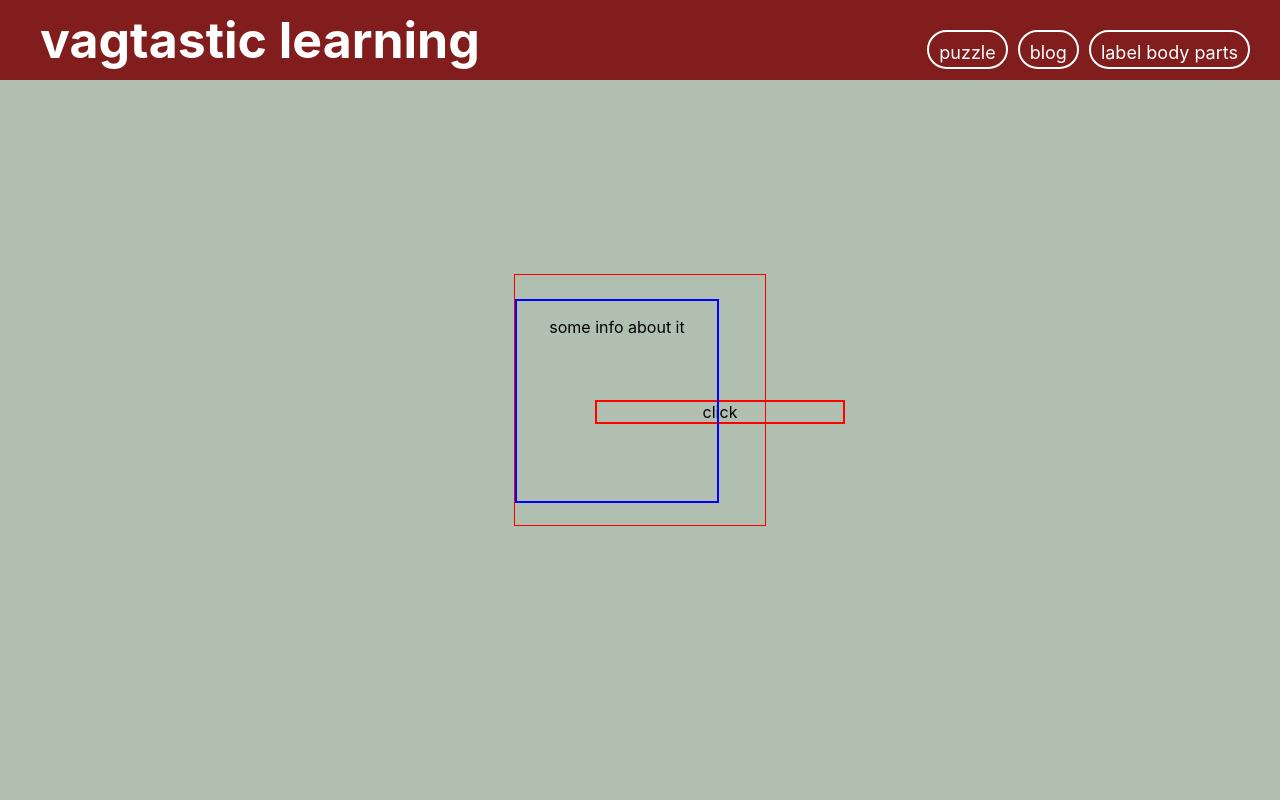
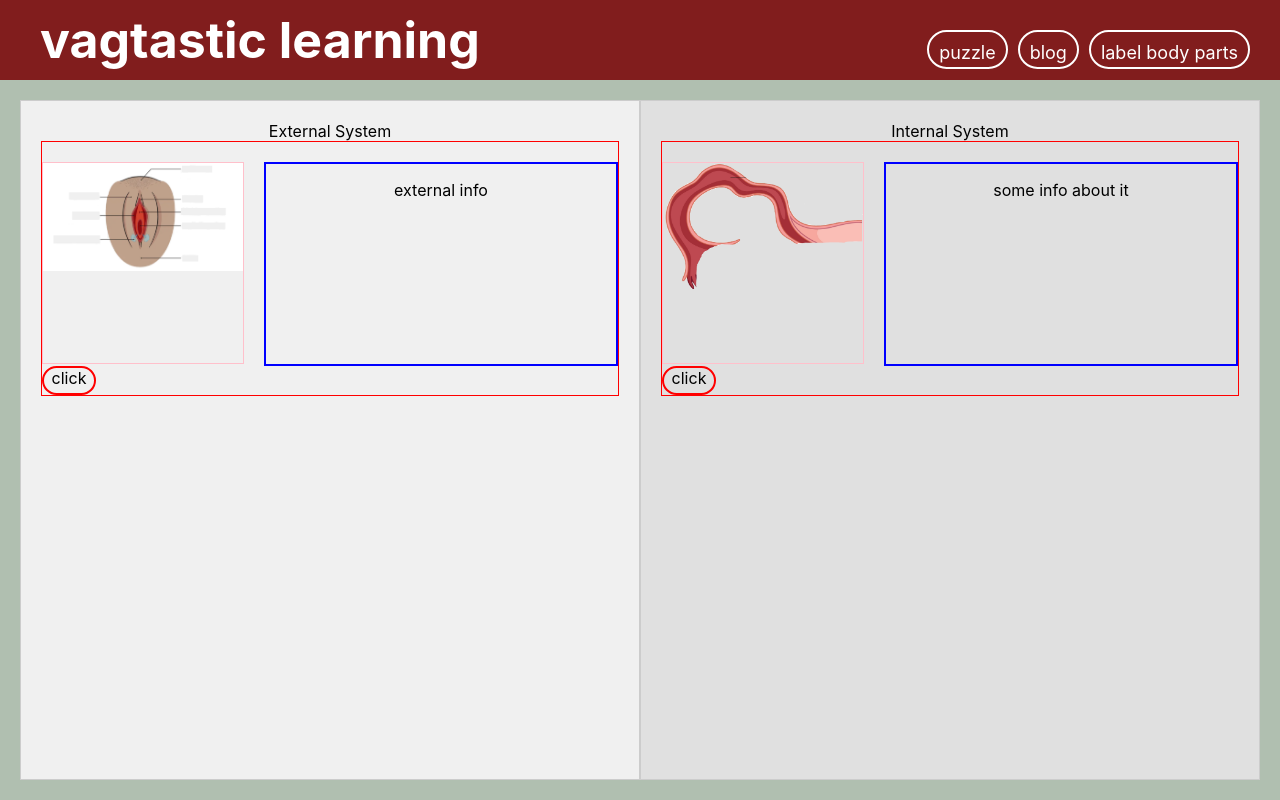
Before and after one commit to sumeetminhas/womens_health, a React (Create React App) app: page /fillblank in a window 1280 px wide. Built offline with nearby package versions, Linux system fonts and the light colour scheme.

Commit message:
info page about int and ext system

```diff
--- a/src/components/Carousel.js
+++ b/src/components/Carousel.js
@@ -31,7 +31,6 @@ export const Carousel = ({children}) => {
           {children}
         </div>
 
-
       </div>
       <div className="carousel__right" onClick={() => setPosition(position + 1)}></div>
 
--- a/src/components/FillBlank.css
+++ b/src/components/FillBlank.css
@@ -1,7 +1,7 @@
-/*
+
 .container {
   display: flex;
-  height: 100vh;
+  min-height: 100vh;
   width: 100%;
 }
 
@@ -26,4 +26,4 @@
 
 .int-container {
   background-color: #e0e0e0;
-} */
+}
--- a/src/components/FillBlank.js
+++ b/src/components/FillBlank.js
@@ -1,49 +1,83 @@
 import React, {useState} from "react";
-// import { Link } from "react-router-dom";
-// import "./FillBlank.css"
+import { Link } from "react-router-dom";
+import "./FillBlank.css"
 // import { ExternalSystem } from "./ExternalSystem.js"
 import { FillBlankCarousel } from "./FillBlankCarousel";
+import ft_left from "./anatomy_pictures/fallopian_tube_left.png";
+import ft_right from "./anatomy_pictures/fallopian_tube_right.png";
+import cervix from "./anatomy_pictures/cervix.png";
+import ovary_left from "./anatomy_pictures/ovary_left.png";
+import ovary_right from "./anatomy_pictures/ovary_right.png";
+import uterus from "./anatomy_pictures/uterus.png";
+import vagina from "./anatomy_pictures/vagina.png";
+import external from "./anatomy_pictures/external.png";
 
 const data = [{
-  image: "image",
-  info: "some info about it"
+  image: ft_left,
+  info: "some info about it",
+  id: 1
 }, {
-  image: "another image",
-  info: "more info"
+  image: ft_right,
+  info: "more info",
+  id: 1
 }, {
-  image: "another image",
-  info: "even more info"
-}
-]
+  image: cervix,
+  info: "even more info",
+  id: 1
+}, {
+  image: ovary_left,
+  info: "even even more info",
+  id: 1
+}, {
+  image: ovary_right,
+  info: "even even even more info",
+  id: 1
+}, {
+  image: uterus,
+  info: "even even even more info",
+  id: 1
+}, {
+  image: vagina,
+  info: "even even even even more info",
+  id: 1
+},{
+  image: external,
+  info: "external info",
+  id: 2
+}]
 
 export const FillInBlank = () => {
 
+  const [ extNumOfResponse, setExtNumOfResponse ] = useState(0);
+  const [ intNumOfResponse, setIntNumOfResponse ] = useState(0);
+
+
+  const internal = data.filter((image) => image.id === 1)
+  const external = data.filter((image) => image.id === 2)
+
+  const handleResponse = () => {
+    setIntNumOfResponse((prevCount) => prevCount + 1)
+    setExtNumOfResponse((prevCount) => prevCount + 1)
+  }
+
   return (
-    <div>
-      <FillBlankCarousel data={data}/>
-    </div>
+    <div className="container">
 
-  )
-}
-
-      {/* <div className="systems-container">
+      <div className="systems-container" >
 
         <div className="ext-container">
-
-          <div className="body-part-textbox">
-            <div>some text</div>
-            <button>next body part</button>
-          </div>
+          <div>External System</div>
+          <FillBlankCarousel data={external} handleResponse={handleResponse}/>
+          {extNumOfResponse === external.length && <Link className="external-sys" to="/external">external</Link>}
 
         </div>
 
         <div className="int-container">
+          <div>Internal System</div>
+          <FillBlankCarousel data={internal} handleResponse={handleResponse}/>
+            {intNumOfResponse === internal.length && <Link className="internal-sys" to="/internal">internal</Link>}
         </div>
-
-      </div> */}
-
-
-      {/* <div className="buttons">
-        <Link className="external-sys" to="/external">external</Link>
-        <Link className="internal-sys" to="/internal">internal</Link>
-      </div> */}
+      </div>
+    </div>
+  )
+}
--- a/src/components/FillBlankCarousel.css
+++ b/src/components/FillBlankCarousel.css
@@ -1,21 +1,37 @@
 
-
-.carousel-container {
-  width: 250px;
-  height: 250px;
+.fill-blank-carousel-container {
+  display: flex;
+  flex-direction: column;
+  max-width: 100%;
+  height: auto;
   border: 1px solid red;
 }
 
 .button {
   border: 2px solid red;
-  position: relative;
-  top: 50%;
-  transform: translateX(80px);
+  /* transform: translateX(80px); */
+  width: 50px;
+  height: 25px;
+  border-radius: 25px;
 }
 
+.boxes-container {
+  display: flex;
+  justify-content: center;
+  gap: 20px 20px;
+}
+
+.boxes-container .img-container {
+  border: 1px solid pink;
+  flex-basis: 200px;
+  height: 200px;
+  max-height: unset;
+}
+
+
 .box {
-  width: 200px;
+  width: 400px;
   height: 200px;
-  overflow: hidden;
+  margin-top: 20px;
   border: 2px solid blue;
 }
--- a/src/components/FillBlankCarousel.js
+++ b/src/components/FillBlankCarousel.js
@@ -1,32 +1,36 @@
 import React, { useState } from "react";
 import "./FillBlankCarousel.css"
 
-export const FillBlankCarousel = ({data}) => {
+
+export const FillBlankCarousel = ({ data, handleResponse }) => {
   const [ positions, setPositions ] = useState([0])
 
   const translateBox = (i) => {
-    return `translateY(${i * 300}px)`
+    return `translateY(${i * 30}px)`
   }
+
+  // const style = {
+  //   transform: ` translateX(${position * 325}px) `,
+  //   transition: `all 2s`
+  // }
 
   const addNewBox = () => {
     setPositions([...positions, positions.length])
+    handleResponse();
   }
 
   return (
-    <div className="carousel-container">
-      <div className="button" onClick={addNewBox}>
-        click
-      </div>
+    <div className="fill-blank-carousel-container">
+      {positions.map((position, i) => (
+        <div className="boxes-container"
+          key={position}
+        >
+        <div className="img-container">
+          <img className="img" alt="" src={data[position]?.image}></img>
+        </div>
 
-      <div className="boxes-container">
-        {positions.map((position, i) => (
         <div
           className="box"
-          key={position}
-          style={{
-            transform: translateBox(i),
-            transition: "all 2s"
-          }}
           >
             {data[position] && (
               <>
@@ -34,8 +38,14 @@ export const FillBlankCarousel = ({data}) => {
               </>
             )}
           </div>
-        ))}
+
       </div>
+      ))}
+
+      <div className="button" onClick={addNewBox}>
+        click
+      </div>
+      {console.log("positions.length", positions.length)}
     </div>
   )
 }
```
